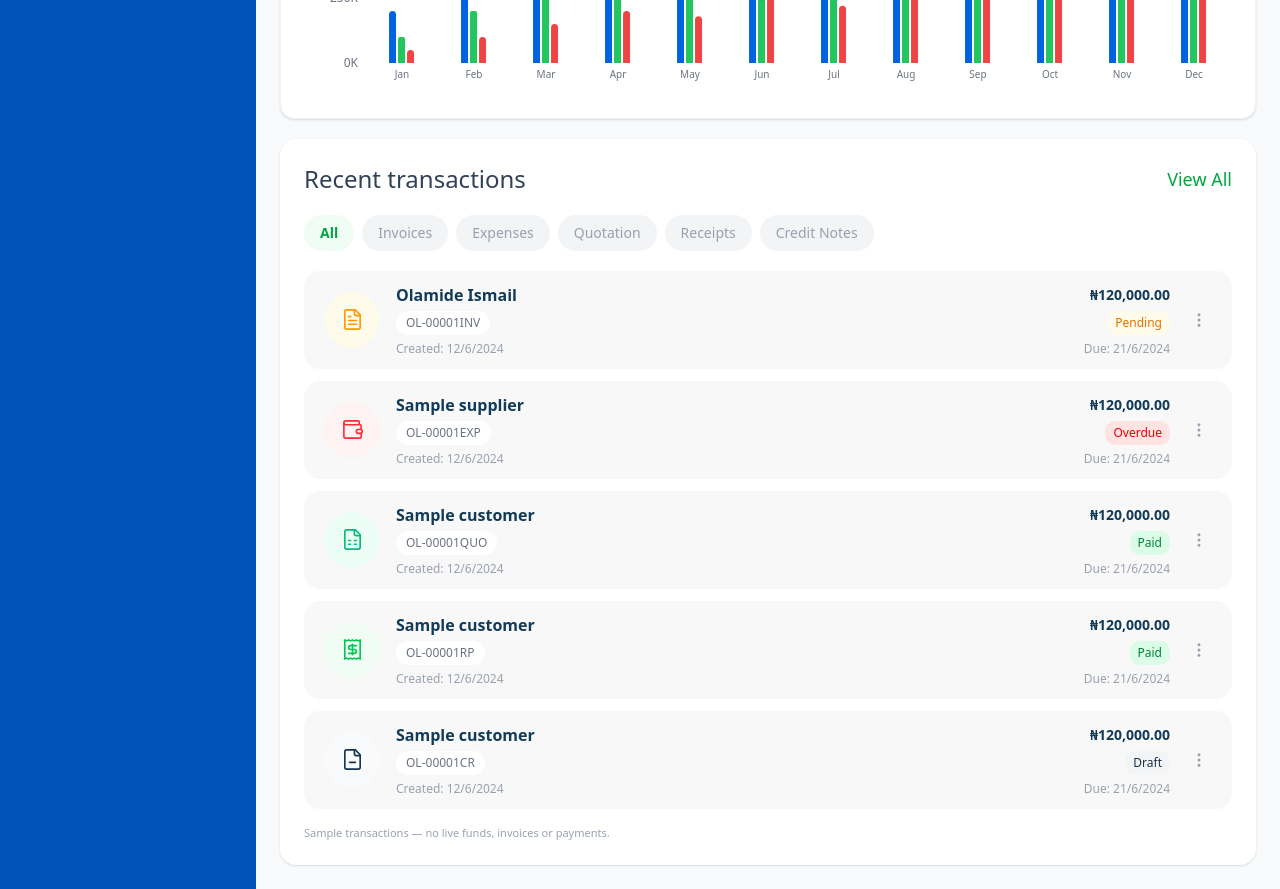
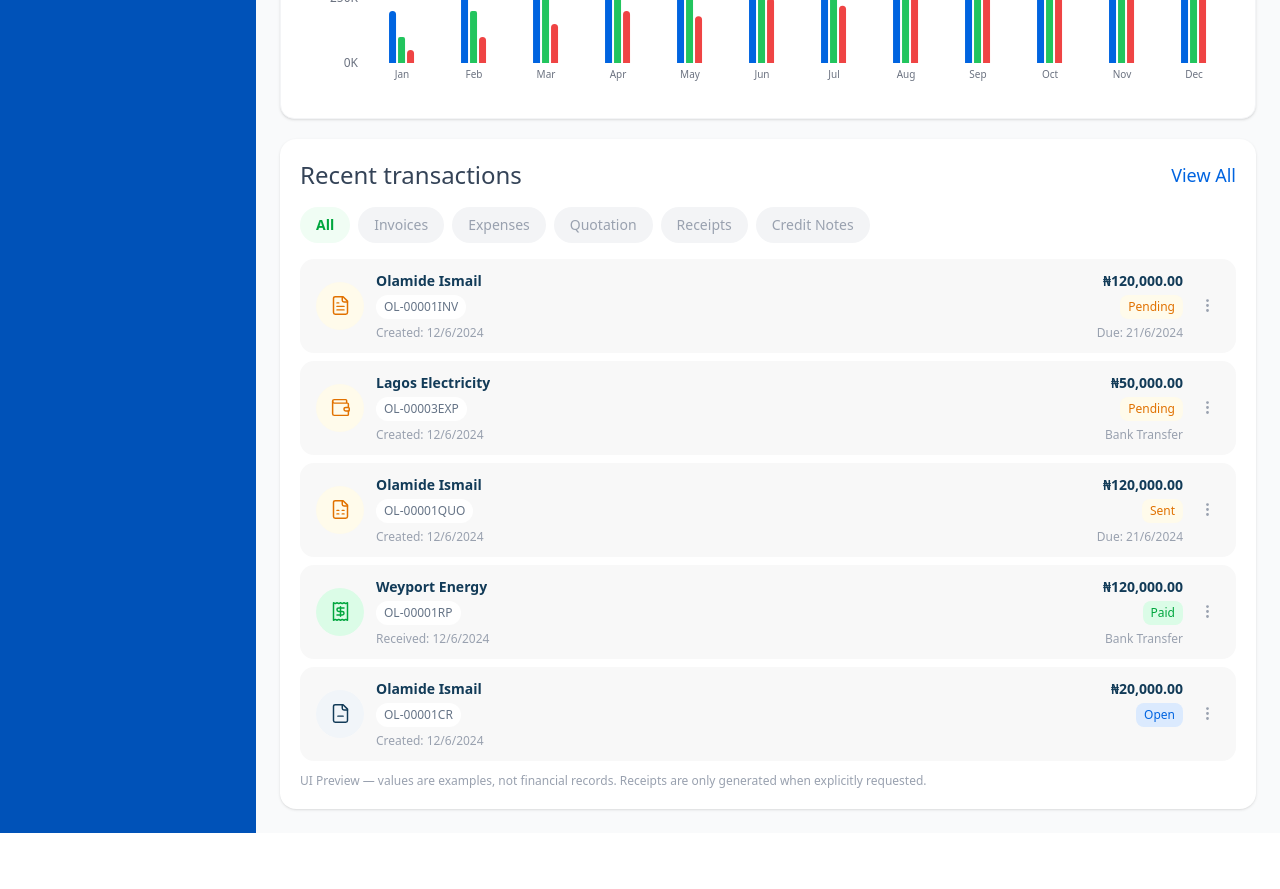
Before and after one commit to octalve-core/octalve-invoice, a Next.js app: page /dashboard in a window 1280 px wide. Shown: the part 940-1829 px from the top of the page. After the commit the page ends 1773 px from the top, so only its background shows below. Built offline with nearby package versions, Linux system fonts and the light colour scheme.

Commit message:
refactor(phase-0g): make dashboard recent transactions use same record card and action sheet as all document lists

```diff
--- a/components/dashboard/tables/TransactionTable.tsx
+++ b/components/dashboard/tables/TransactionTable.tsx
@@ -1,70 +1,62 @@
 "use client";
-import {useState} from "react";
+import {useMemo,useState} from "react";
 import Link from "next/link";
 import {useRouter} from "next/navigation";
-import {FileText,Receipt,Wallet,FileSpreadsheet,MoreVertical,FileMinus,X} from "lucide-react";
-import {previewInvoices} from "@/src/features/invoices/lib/preview-records";
-import {formatDocumentNumber} from "@/src/features/invoices/lib/document-number";
+import {X} from "lucide-react";
 import {useMerchantPreview} from "@/src/features/merchant-preview/MerchantPreviewProvider";
-type Category="Invoices"|"Expenses"|"Quotation"|"Receipts"|"Credit Notes";
-type Status="paid"|"pending"|"overdue"|"draft"|"refunded";
-type Row={id:string;customer:string;reference:string;amount:string;date:string;dueDate:string;status:Status;category:Category;href:string};
-const filters=["All","Invoices","Expenses","Quotation","Receipts","Credit Notes"] as const;
-const types:Record<Category,{style:string;icon:typeof FileText;list:string}>={
- "Invoices":{style:"bg-amber-50 text-amber-500",icon:FileText,list:"/dashboard/invoice"},
- "Expenses":{style:"bg-red-50 text-red-500",icon:Wallet,list:"/dashboard/expenses"},
- "Quotation":{style:"bg-emerald-50 text-emerald-500",icon:FileSpreadsheet,list:"/dashboard/quotation"},
- "Receipts":{style:"bg-green-50 text-green-500",icon:Receipt,list:"/dashboard/receipt"},
- "Credit Notes":{style:"bg-slate-50 text-[#17334c]",icon:FileMinus,list:"/dashboard/credit-note"}
-};
-const statuses:Record<Status,string>={paid:"bg-green-100 text-green-700",pending:"bg-amber-50 text-amber-600",overdue:"bg-red-100 text-red-600",draft:"bg-gray-100 text-[#17334c]",refunded:"bg-red-50 text-red-600"};
-const statusLabel:Record<Status,string>={paid:"Paid",pending:"Pending",overdue:"Overdue",draft:"Draft",refunded:"Refunded"};
-function ActivityCard({row,onAction}:{row:Row;onAction:(r:Row)=>void}){
- const Icon=types[row.category].icon;const router=useRouter();
- return <article aria-label={`${row.category} ${row.reference}`} className="group flex min-w-0 items-center gap-2 rounded-2xl bg-[#F8F8F8] px-3 py-3 transition-colors hover:bg-[#f0f5fc] sm:gap-4 sm:px-5">
-  <span aria-hidden="true" className={`grid h-12 w-12 shrink-0 place-items-center rounded-full sm:h-14 sm:w-14 ${types[row.category].style}`}><Icon size={23} strokeWidth={1.7}/></span>
-  <button type="button" onClick={()=>router.push(row.href)} className="min-w-0 flex-1 text-left">
-   <div className="flex min-w-0 flex-wrap items-center justify-between gap-x-3 gap-y-1">
-    <span className="min-w-0 truncate text-[13px] font-semibold text-[#123b58] sm:text-base">{row.customer}</span>
-    <span className="text-[12px] font-bold text-[#123b58] sm:text-sm">{row.amount}</span>
-   </div>
-   <div className="mt-1 flex items-center justify-between gap-2">
-    <span className="rounded-full bg-white px-2.5 py-1 text-[11px] text-gray-500 sm:text-xs">{row.reference}</span>
-    <span className={`rounded-lg px-2 py-1 text-[11px] sm:text-xs ${statuses[row.status]}`}>{statusLabel[row.status]}</span>
-   </div>
-   <div className="mt-1.5 flex flex-wrap justify-between gap-1 text-[10px] text-gray-400 sm:text-xs"><span>Created: {row.date}</span><span>Due: {row.dueDate}</span></div>
-  </button>
-  <button type="button" aria-label={`Actions for ${row.reference}`} onClick={()=>onAction(row)} className="shrink-0 rounded-lg p-1 text-gray-400 hover:bg-white"><MoreVertical size={18}/></button>
- </article>;
-}
+import {getPreviewRecords,type PreviewRecord,type RecordKind} from "@/src/features/records/preview-records";
+import {RecordMobileCard} from "@/src/features/records/components/RecordVisual";
+import {RecordActionDialog,type RecordAction} from "@/src/features/records/components/RecordActionDialog";
+import {RecordDetailDialog} from "@/src/features/records/components/RecordDetailDialog";
+const categories=[
+ {label:"All",kind:null,href:"/dashboard/invoice"},
+ {label:"Invoices",kind:"invoice",href:"/dashboard/invoice"},
+ {label:"Expenses",kind:"expense",href:"/dashboard/expenses"},
+ {label:"Quotation",kind:"quotation",href:"/dashboard/quotation"},
+ {label:"Receipts",kind:"receipt",href:"/dashboard/receipt"},
+ {label:"Credit Notes",kind:"creditNote",href:"/dashboard/credit-note"}
+] as const;
+type Tab=(typeof categories)[number]["label"];
 export default function TransactionTable(){
+ const router=useRouter();
  const {settings}=useMerchantPreview();
- const [filter,setFilter]=useState<(typeof filters)[number]>("All");
- const [action,setAction]=useState<Row|null>(null);
- const merchant=settings.businessName||"Octalve Limited";
- const invoices:Row[]=previewInvoices.slice(0,3).map((r)=>({id:r.id,customer:r.customer,reference:r.reference,amount:r.amount,date:r.date,dueDate:r.dueDate,status:r.status==="partial"?"pending":r.status,category:"Invoices",href:`/dashboard/invoice/${r.id}`}));
- const extras:Row[]=[
-  {id:"sample-expense-1",customer:"Sample supplier",reference:formatDocumentNumber(merchant,1,"expense"),amount:"₦120,000.00",date:"12/6/2024",dueDate:"21/6/2024",status:"overdue",category:"Expenses",href:"/dashboard/expenses"},
-  {id:"sample-quote-1",customer:"Sample customer",reference:formatDocumentNumber(merchant,1,"quotation"),amount:"₦120,000.00",date:"12/6/2024",dueDate:"21/6/2024",status:"paid",category:"Quotation",href:"/dashboard/quotation"},
-  {id:"sample-receipt-1",customer:"Sample customer",reference:formatDocumentNumber(merchant,1,"receipt"),amount:"₦120,000.00",date:"12/6/2024",dueDate:"21/6/2024",status:"paid",category:"Receipts",href:"/dashboard/receipt"},
-  {id:"sample-credit-1",customer:"Sample customer",reference:formatDocumentNumber(merchant,1,"creditNote"),amount:"₦120,000.00",date:"12/6/2024",dueDate:"21/6/2024",status:"draft",category:"Credit Notes",href:"/dashboard/credit-note"}
- ];
- const all:Row[]=[...invoices.slice(0,1),...extras,...invoices.slice(1)];
- const visible=filter==="All"?all.slice(0,5):all.filter(row=>row.category===filter);
- const viewAll=filter==="All"?"/dashboard/invoice":types[filter].list;
- return <section aria-label="Recent transactions" className="min-w-0 rounded-2xl bg-white p-3 shadow-sm sm:p-6">
-  <div className="flex items-center justify-between gap-2"><h2 className="text-lg font-medium text-slate-700 sm:text-2xl">Recent transactions</h2>
-   <Link href={viewAll} className="shrink-0 text-sm font-medium text-green-600 sm:text-lg">View All</Link></div>
-  <div className="my-5 flex flex-wrap gap-2">{filters.map(f=><button key={f} type="button" onClick={()=>setFilter(f)}
-     aria-pressed={f===filter} className={`rounded-full px-3 py-2 text-xs sm:px-4 sm:text-sm ${f===filter?"bg-green-50 font-semibold text-green-600":"bg-gray-100 text-gray-400 hover:bg-gray-200"}`}>{f}</button>)}</div>
-  <div className="space-y-3">{visible.map(row=><ActivityCard key={row.id} row={row} onAction={setAction}/>)}</div>
-  {visible.length===0?<p className="p-6 text-center text-sm text-gray-500">No sample transactions in this category.</p>:null}
-  <p className="mt-4 text-[11px] text-gray-400">Sample transactions — no live funds, invoices or payments.</p>
-  {action?<div onClick={()=>setAction(null)} className="fixed inset-0 z-[90] flex items-end justify-center bg-black/45 sm:items-center sm:p-4">
-   <section role="dialog" aria-modal="true" aria-label="Transaction actions" onClick={e=>e.stopPropagation()} className="w-full max-w-sm rounded-t-2xl bg-white p-5 shadow-xl sm:rounded-xl">
-    <div className="mb-4 flex items-center justify-between"><h3 className="font-semibold">{action.reference}</h3><button aria-label="Close actions" onClick={()=>setAction(null)}><X size={20}/></button></div>
-    <Link href={action.href} onClick={()=>setAction(null)} className="block rounded-lg bg-blue-50 px-4 py-3 text-sm font-medium text-[#0064E0]">{action.category==="Invoices"?"View document":"Open "+action.category+" list"} →</Link>
-    <p className="mt-3 text-xs text-gray-500">Further actions become available when secure merchant accounts and server records exist.</p>
-   </section></div>:null}
+ const [filter,setFilter]=useState<Tab>("All"),[selected,setSelected]=useState<PreviewRecord|null>(null);
+ const [viewing,setViewing]=useState<PreviewRecord|null>(null),[notice,setNotice]=useState("");
+ const rows=useMemo(()=>{
+  const merchant=settings.businessName||"Octalve Limited";
+  const invoices=getPreviewRecords("invoice",merchant);
+  const expenses=getPreviewRecords("expense",merchant);
+  const quotations=getPreviewRecords("quotation",merchant);
+  const receipts=getPreviewRecords("receipt",merchant);
+  const credits=getPreviewRecords("creditNote",merchant);
+  return [invoices[0],expenses[2],quotations[0],receipts[0],credits[0],...invoices.slice(1),...expenses.slice(0,2),...receipts.slice(1),...quotations.slice(1),...credits.slice(1)];
+ },[settings.businessName]);
+ const kind=categories.find(c=>c.label===filter)?.kind;
+ const visible=filter==="All"?rows.slice(0,5):rows.filter(r=>r.kind===kind);
+ const viewAll=categories.find(c=>c.label===filter)?.href||"/dashboard/invoice";
+ function view(r:PreviewRecord){if(r.kind==="invoice")router.push("/dashboard/invoice/"+r.id);else setViewing(r);}
+ function action(key:RecordAction,r:PreviewRecord){
+  if(key==="view"){view(r);return;}
+  if(key==="edit"&&r.kind==="invoice"){router.push("/dashboard/invoice/"+r.id+"/edit");return;}
+  const messages:Record<Exclude<RecordAction,"view">,string>={
+   edit:"Editing requires the merchant backend.",send:"Nothing was sent.",duplicate:"Nothing was duplicated.",
+   delete:"Nothing was deleted.",refund:"No refund was made or confirmed.",deactivate:"No account was deactivated."
+  };
+  setNotice(r.reference+": "+messages[key]+" Preview data is unchanged.");
+ }
+ return <section aria-label="Recent transactions" className="min-w-0 overflow-hidden rounded-2xl bg-white p-3 shadow-sm sm:p-5">
+  <header className="flex items-center justify-between gap-2"><h2 className="text-lg font-medium text-[#344357] sm:text-2xl">Recent transactions</h2>
+   <Link href={viewAll} className="shrink-0 text-sm font-medium text-[#0064E0] sm:text-lg">View All</Link>
+  </header>
+  <div aria-label="Recent transaction filters" className="my-4 flex flex-wrap gap-2">
+   {categories.map(c=><button type="button" key={c.label} onClick={()=>setFilter(c.label)} aria-pressed={filter===c.label}
+    className={"rounded-full px-3 py-2 text-xs sm:px-4 sm:text-sm "+(filter===c.label?"bg-green-50 font-semibold text-green-600":"bg-gray-100 text-gray-400")}>{c.label}</button>)}
+  </div>
+  {notice?<div role="status" className="mb-3 flex justify-between gap-2 rounded-lg bg-blue-50 p-3 text-xs text-blue-900"><span>{notice}</span><button aria-label="Dismiss notice" onClick={()=>setNotice("")}><X size={16}/></button></div>:null}
+  <div className="space-y-2">{visible.map(row=><RecordMobileCard key={row.kind+"-"+row.id} record={row} onSelect={setSelected}/>)}</div>
+  {visible.length===0?<p className="p-5 text-center text-sm text-gray-500">No sample records in this category.</p>:null}
+  <p className="mt-3 text-xs text-gray-400">UI Preview — values are examples, not financial records. Receipts are only generated when explicitly requested.</p>
+  {selected?<RecordActionDialog record={selected} onClose={()=>setSelected(null)} onAction={action}/>:null}
+  {viewing?<RecordDetailDialog record={viewing} onClose={()=>setViewing(null)}/>:null}
  </section>;
 }
```
